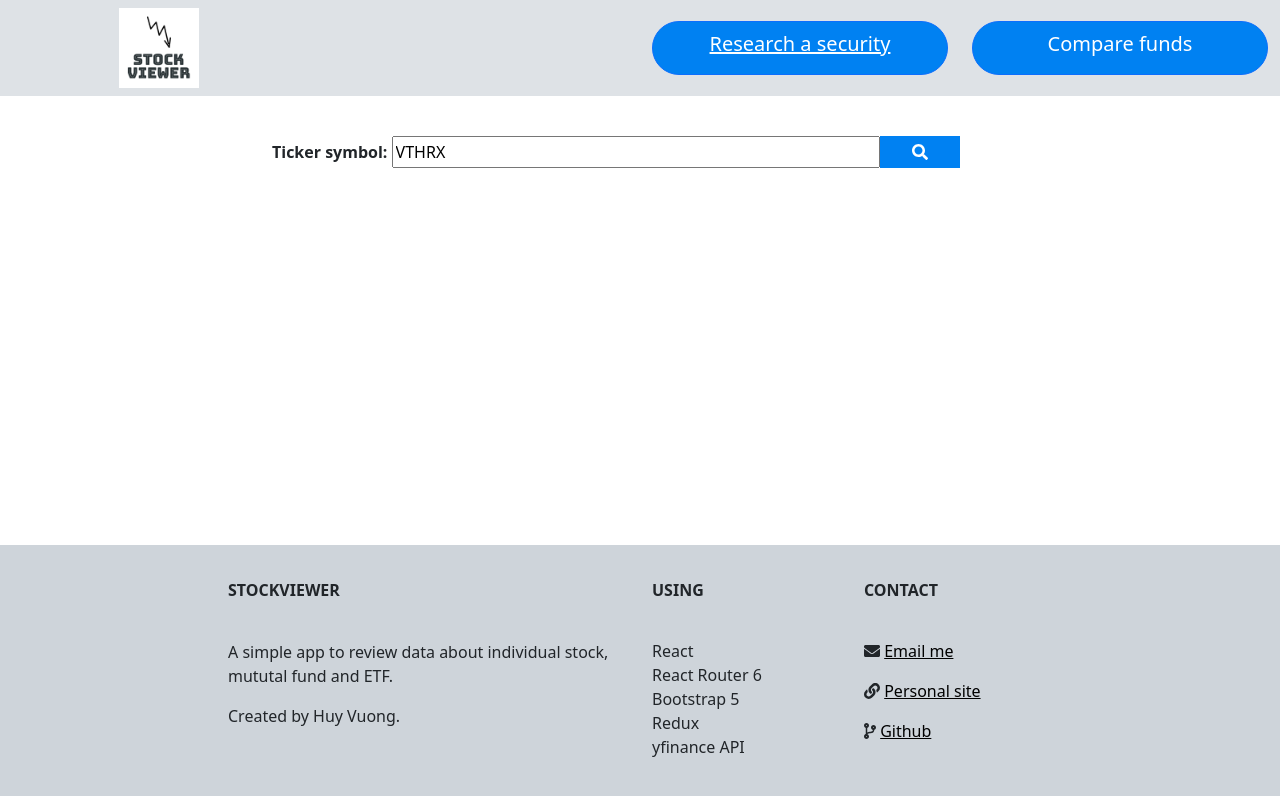
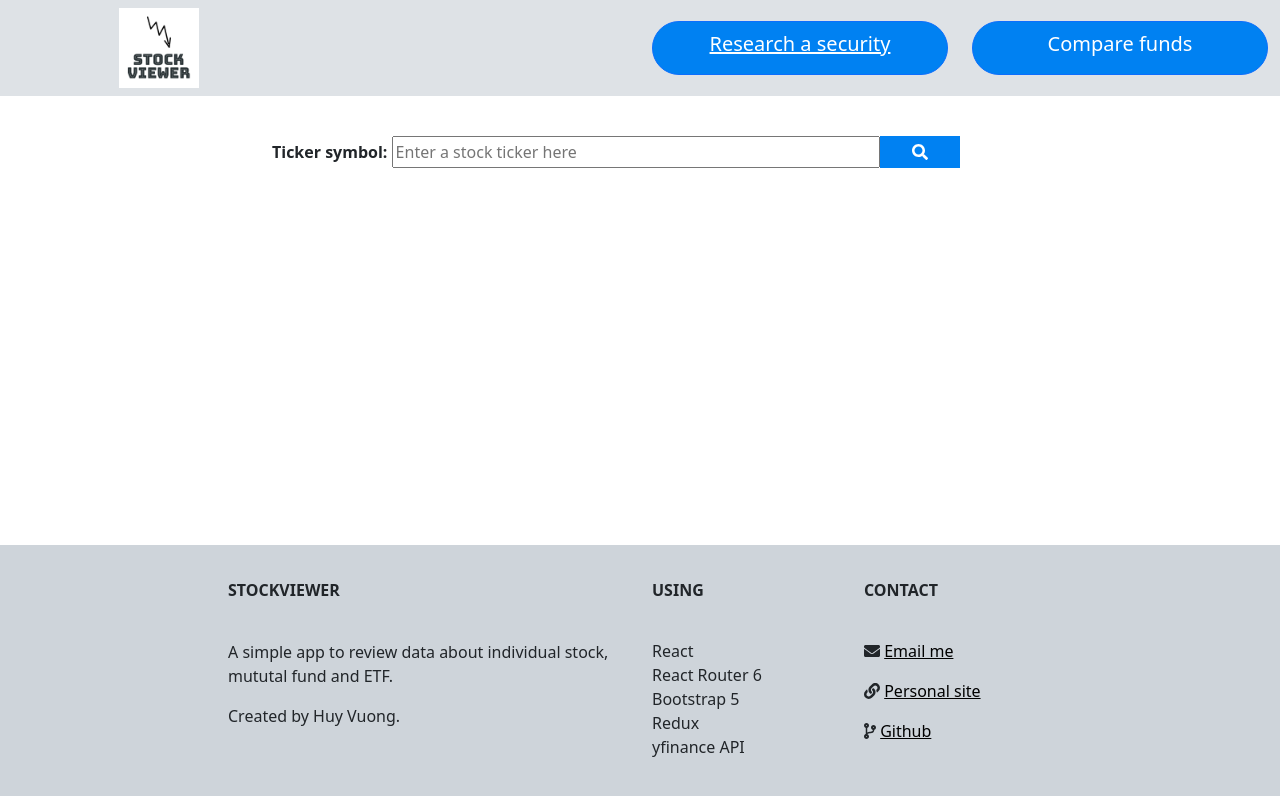
Before and after one commit to huycans/stockviewer, a React (Create React App) app: page /research in a window 1280 px wide. Shown: the top 796 px of the page. Built offline with nearby package versions, Linux system fonts and the light colour scheme.

Commit message:
Remove unused imports

```diff
--- a/src/App.tsx
+++ b/src/App.tsx
@@ -4,7 +4,6 @@ import { Routes, Route } from "react-router-dom";
 import Header from "./components/Header";
 import TickerInfo from "./components/TickerInfo/TickerInfo";
 import ErrorDisplay from "./components/ErrorDisplay";
-import StockChart from "./components/StockChart";
 import LoadSpinner from "./components/LoadSpinner";
 import Footer from "./components/Footer";
 
--- a/src/components/Footer.tsx
+++ b/src/components/Footer.tsx
@@ -1,11 +1,10 @@
+import React from "react";
 import {
   faEnvelope,
   faLink,
   faCodeBranch
 } from "@fortawesome/free-solid-svg-icons";
 import { FontAwesomeIcon } from "@fortawesome/react-fontawesome";
-import React from "react";
-import { Link } from "react-router-dom";
 
 // https://css-tricks.com/couple-takes-sticky-footer/
 export default function Footer() {
--- a/src/components/Holdings/Holdings.tsx
+++ b/src/components/Holdings/Holdings.tsx
@@ -6,7 +6,7 @@ import InfoTable from "../InfoTable";
 import FundCompositionPieChart from "./FundCompositionPieChart";
 import BondRatingsPieChart from "./BondRatingsPieChart";
 import SectorWeightingBarChart from "./SectorWeightingBarChart";
-import { NavLink, useNavigate, Navigate } from "react-router-dom";
+import { useNavigate, Navigate } from "react-router-dom";
 
 export default function Holdings() {
   const tickerInfo = useSelector(selectTickerInfo) as TickerInfoType;
--- a/src/components/LoadSpinner.tsx
+++ b/src/components/LoadSpinner.tsx
@@ -3,6 +3,7 @@ import { useSelector } from "react-redux";
 import { selectTickerIsLoading } from "../redux/slices/tickerSlice";
 import { selectCompareIsLoading } from "../redux/slices/compareSlice";
 import logo from "../assets/img/stockviewer_transparent.png";
+
 export default function LoadSpinner() {
   let isLoading = useSelector(selectTickerIsLoading);
   isLoading = useSelector(selectCompareIsLoading) || isLoading;
--- a/src/components/Profile/ETFProfile.tsx
+++ b/src/components/Profile/ETFProfile.tsx
@@ -1,11 +1,11 @@
 import React from "react";
-import { useSelector, useDispatch } from "react-redux";
+import { useSelector } from "react-redux";
 import {
   selectTickerInfo,
   TickerInfoType
 } from "../../redux/slices/tickerSlice";
 import InfoTable from "../InfoTable";
-import { formatDate, formatMoney, formatNumber, formatPercent } from "../utils";
+import { formatMoney, formatNumber, formatPercent } from "../utils";
 
 export default function ETFProfile() {
   const tickerInfo = useSelector(selectTickerInfo) as TickerInfoType;
--- a/src/components/Profile/EquityProfile.tsx
+++ b/src/components/Profile/EquityProfile.tsx
@@ -1,10 +1,10 @@
 import React from "react";
-import { useSelector, useDispatch } from "react-redux";
+import { useSelector } from "react-redux";
 import {
   selectTickerInfo,
   TickerInfoType
 } from "../../redux/slices/tickerSlice";
-import { formatDate, formatMoney, formatNumber, formatPercent } from "../utils";
+import { formatNumber } from "../utils";
 
 export default function EquityProfile() {
   const tickerInfo = useSelector(selectTickerInfo) as TickerInfoType;
--- a/src/components/Profile/FundProfile.tsx
+++ b/src/components/Profile/FundProfile.tsx
@@ -1,5 +1,5 @@
 import React from "react";
-import { useSelector, useDispatch } from "react-redux";
+import { useSelector } from "react-redux";
 import {
   selectTickerInfo,
   TickerInfoType
--- a/src/components/Research.tsx
+++ b/src/components/Research.tsx
@@ -1,7 +1,5 @@
-import React, { useState, useEffect } from "react";
+import React, { useState } from "react";
 import { useSelector, useDispatch } from "react-redux";
-import { FontAwesomeIcon } from "@fortawesome/react-fontawesome";
-import { faSearch } from "@fortawesome/free-solid-svg-icons";
 import { NavLink, useNavigate, Outlet } from "react-router-dom";
 import classnames from "classnames";
 
@@ -9,11 +7,10 @@ import { getTickerInfo, selectTickerInfo } from "../redux/slices/tickerSlice";
 import SearchBar from "./SearchBar";
 
 export default function Research() {
-  const [tickerName, setTickerName] = useState("VTHRX");
+  const [tickerName, setTickerName] = useState("");
   const tickerInfo = useSelector(selectTickerInfo);
 
   const dispatch = useDispatch();
-  let navigate = useNavigate();
 
   const handleTickerSearch = () => {
     dispatch(getTickerInfo(tickerName));
--- a/src/components/SearchBar.tsx
+++ b/src/components/SearchBar.tsx
@@ -1,4 +1,4 @@
-import React, { useState, useEffect } from "react";
+import React from "react";
 import { FontAwesomeIcon } from "@fortawesome/react-fontawesome";
 import { faSearch } from "@fortawesome/free-solid-svg-icons";
 
--- a/src/components/TickerInfo/EquityInfo.tsx
+++ b/src/components/TickerInfo/EquityInfo.tsx
@@ -1,11 +1,11 @@
 import React from "react";
-import { useSelector, useDispatch } from "react-redux";
+import { useSelector } from "react-redux";
 import {
   selectTickerInfo,
   TickerInfoType
 } from "../../redux/slices/tickerSlice";
 import InfoTable from "../InfoTable";
-import { formatDate, formatMoney, formatNumber, formatPercent } from "../utils";
+import { formatDate, formatMoney, formatNumber } from "../utils";
 
 export default function EquityInfo() {
   const tickerInfo = useSelector(selectTickerInfo) as TickerInfoType;
--- a/src/components/TickerInfo/FundInfo.tsx
+++ b/src/components/TickerInfo/FundInfo.tsx
@@ -1,5 +1,5 @@
 import React from "react";
-import { useSelector, useDispatch } from "react-redux";
+import { useSelector } from "react-redux";
 import { selectTickerInfo, TickerInfoType } from '../../redux/slices/tickerSlice';
 import InfoTable from "../InfoTable";
 import { formatDate, formatMoney, formatNumber, formatPercent } from "../utils";
```
Also changed, not shown: src/components/Header.tsx (+2 -8 lines).
